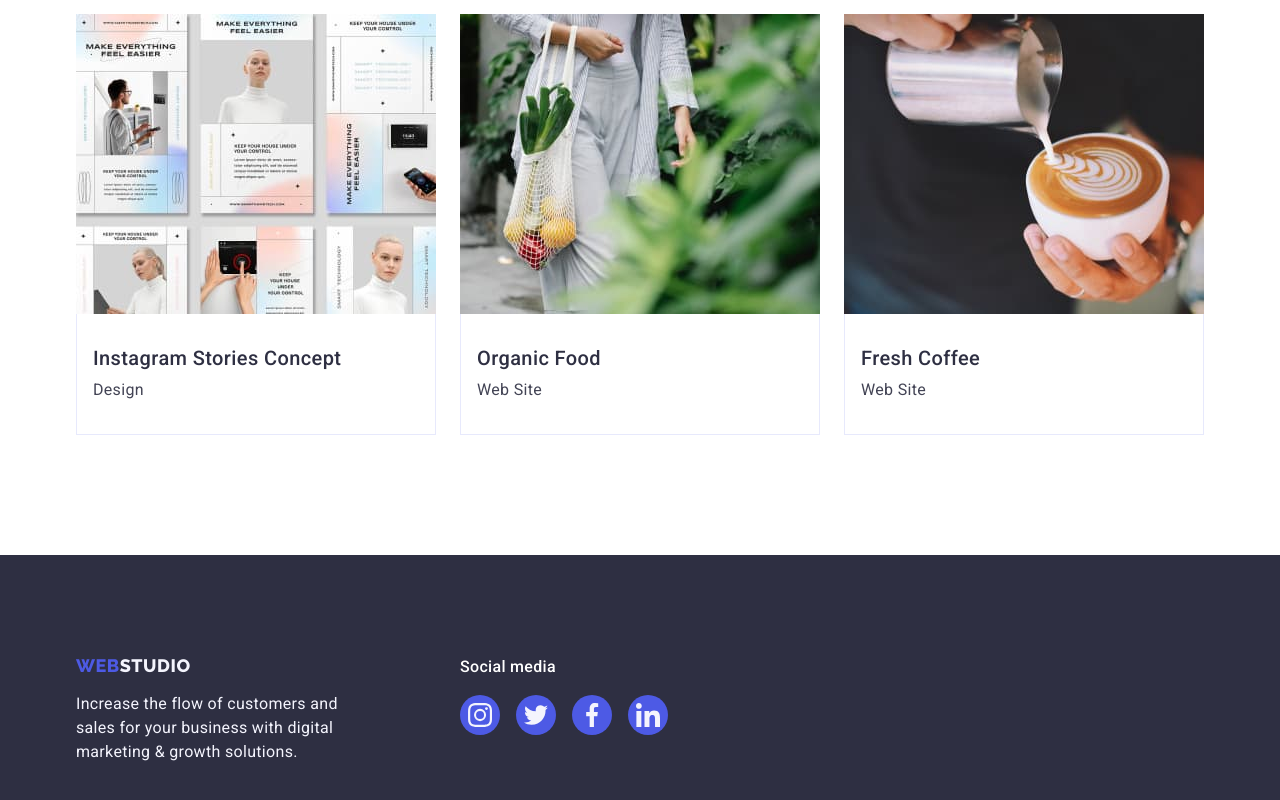
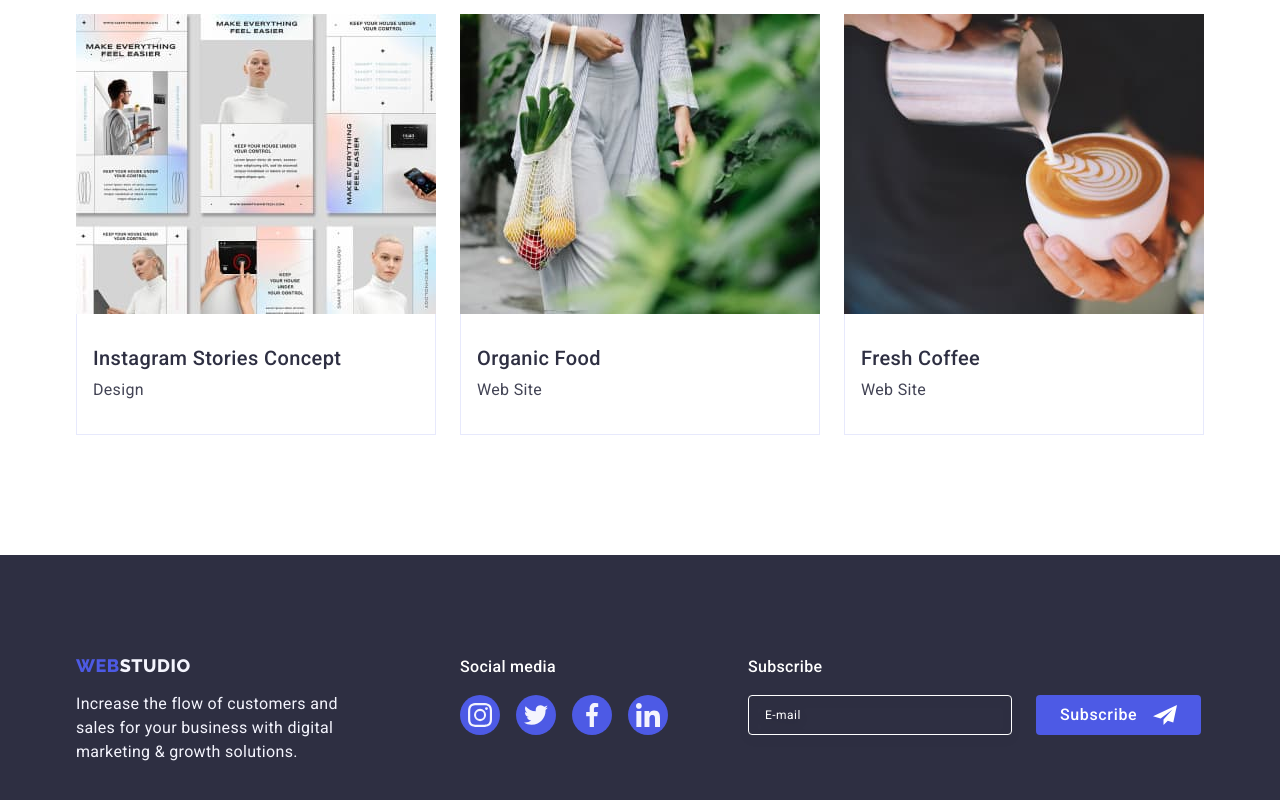
Before and after one commit to valentyn1407/goit-markup-hw-06, a plain HTML site: page portfolio.html in a window 1280 px wide. Shown: the part 1215-2015 px from the top of the page. Drawn offline with nearby package versions, Linux system fonts and the light colour scheme.

Commit message:
Update modal form

```diff
--- a/portfolio.html
+++ b/portfolio.html
@@ -234,7 +234,7 @@
             </p>
           </div>
 
-          <div class="social-footer">
+          <div class="social-footer-container">
             <p class="title-media">Social media</p>
             <ul class="list icon-list">
               <li class="item-social">
@@ -267,6 +267,21 @@
               </li>
             </ul>
           </div>
+
+          <div>
+            <p class="modal-title-footer">Subscribe</p>
+            <form class="form-footer">
+              <label class="modal-footer">
+                <input class="input-footer" type="email" name="user-email" placeholder="E-mail" />
+              </label>
+              <button class="subscribe-btn" type="submit">
+                Subscribe
+                <svg class="telegram-icon" width="24" height="24">
+                  <use href="./images/icons.svg#telegram"></use>
+                </svg>
+              </button>
+            </form>
+          </div>
         </div>
       </footer>
     </main>
```
